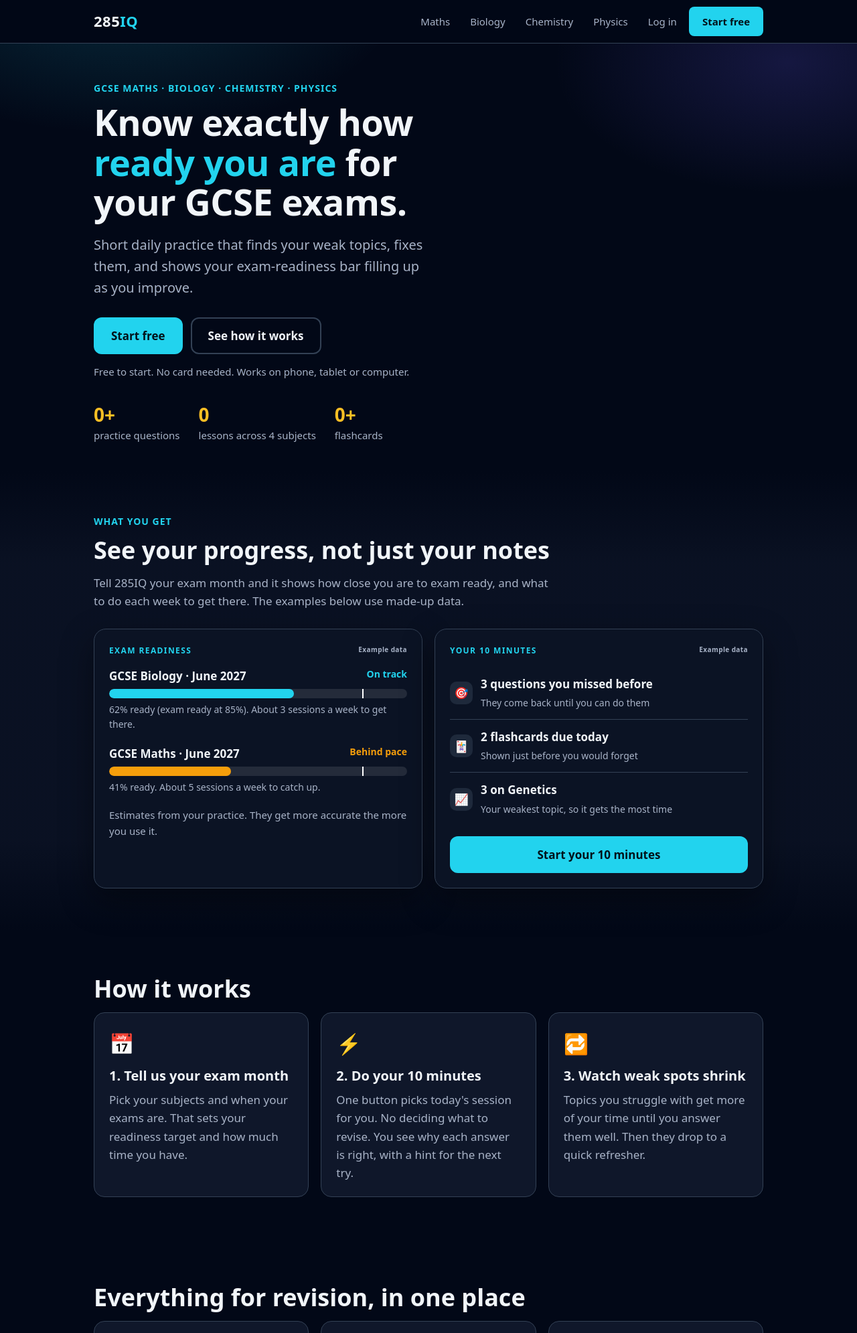
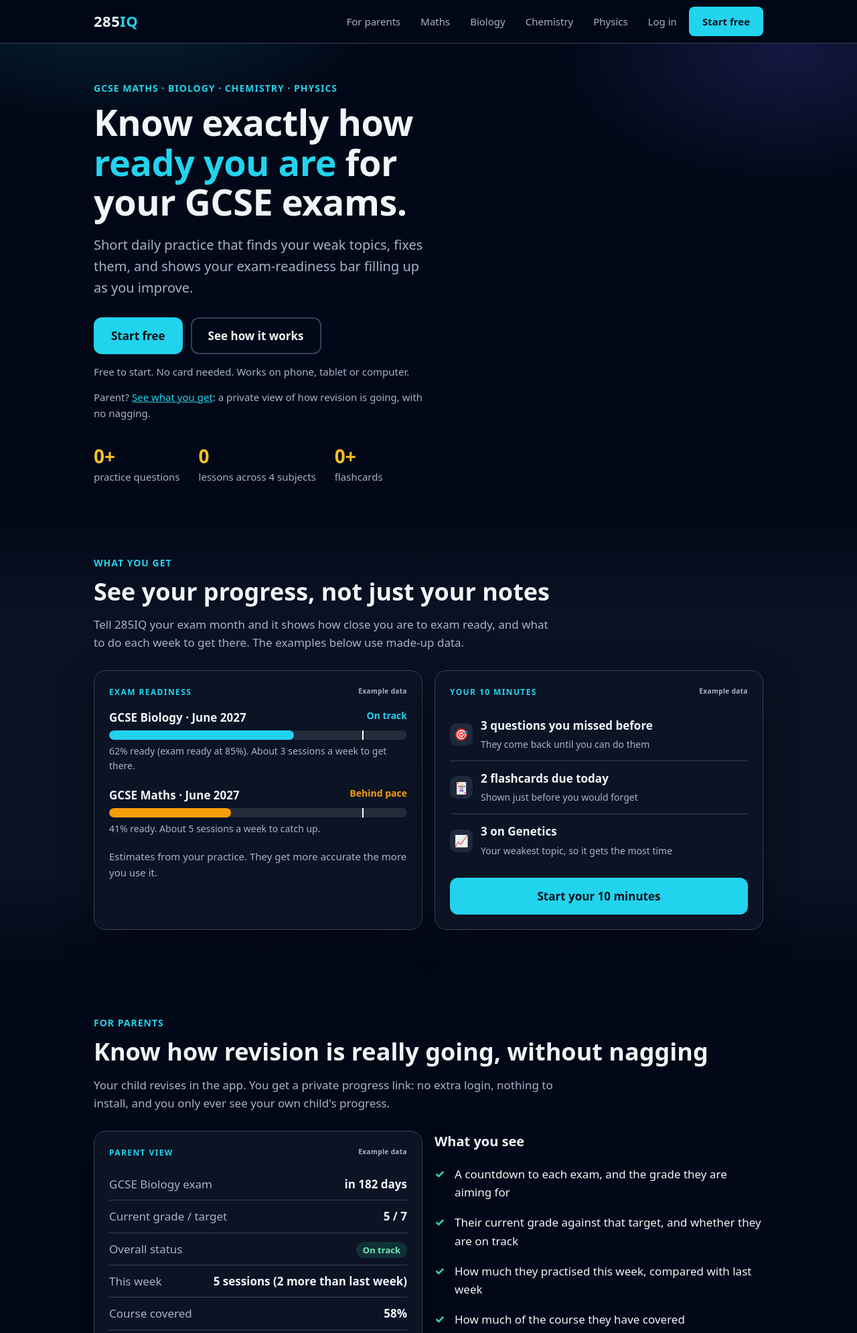
Before and after one commit to zebchoudhry/285iq-learning, a Django app: page / in a window 1280 px wide. Shown: the top 1991 px of the page at 67% size. Run offline with Django 5.2, Linux system fonts and the light colour scheme; data that the repository does not hold is empty.

Commit message:
Landing: parent section and nav link; never show the same question wording twice
Production has the same question copied into several topics (about 3,700 extra
copies). Public samples and the daily session now skip repeated wording.

Co-Authored-By: Claude Sonnet 5.5 <noreply@anthropic.com>

```diff
--- a/04_platform/django_backend/learning/seo_views.py
+++ b/04_platform/django_backend/learning/seo_views.py
@@ -217,14 +217,18 @@ def sample_questions(db_name=None, count=3, seed=None):
             qs = qs.filter(lesson__topic__subject__name=db_name)
         ids = list(qs.values_list("id", flat=True))
         random.Random(seed).shuffle(ids)
-        picked = []
+        picked, seen_texts = [], set()
         for qid in ids[: count * 8]:
             q = Question.objects.select_related("lesson__topic").get(id=qid)
+            key = " ".join(q.question_text.lower().split())
+            if key in seen_texts:  # the same question can exist in more than one topic
+                continue
             options = list(MultipleChoiceOption.objects.filter(question=q).order_by("order"))
             if len(options) != 4 or sum(o.is_correct for o in options) != 1:
                 continue
             if len(q.question_text) > 220 or any(len(o.option_text) > 110 for o in options):
                 continue
+            seen_texts.add(key)
             picked.append({
                 "text": q.question_text,
                 "options": [o.option_text for o in options],
--- a/04_platform/django_backend/templates/site/base_public.html
+++ b/04_platform/django_backend/templates/site/base_public.html
@@ -105,6 +105,7 @@
     <div class="wrap bar">
         <a class="logo" href="/" aria-label="285IQ home">285<span>IQ</span></a>
         <nav class="main" aria-label="Main">
+            <a class="hide-sm" href="/#parents">For parents</a>
             <a class="hide-sm" href="/gcse-maths/">Maths</a>
             <a class="hide-sm" href="/gcse-biology/">Biology</a>
             <a class="hide-sm" href="/gcse-chemistry/">Chemistry</a>
--- a/04_platform/django_backend/templates/site/landing.html
+++ b/04_platform/django_backend/templates/site/landing.html
@@ -38,6 +38,16 @@
     .xpstrip b { display: block; color: var(--gold); font-size: 18px; margin-bottom: 2px; }
     .xpstrip span { color: var(--muted); font-size: 15px; }
 
+    .pv-row { display: flex; justify-content: space-between; gap: 10px; padding: 10px 0; border-bottom: 1px solid var(--border); }
+    .pv-row:last-of-type { border-bottom: 0; }
+    .pv-row span { color: var(--muted); } .pv-row b { text-align: right; }
+    .pill { display: inline-block; padding: 2px 10px; border-radius: 99px; font-size: 13px; font-weight: 700; }
+    .pill.ok { background: rgba(52,211,153,.16); color: #6ee7b7; }
+    .pv-act { margin-top: 14px; padding: 12px 14px; border-radius: 12px; background: rgba(251,191,36,.1); border: 1px solid rgba(251,191,36,.3); }
+    .pv-act b { color: var(--gold); display: block; margin-bottom: 2px; font-size: 14px; }
+    ul.ticks { list-style: none; } ul.ticks li { padding: 9px 0 9px 30px; position: relative; }
+    ul.ticks li::before { content: "✓"; position: absolute; left: 0; top: 8px; color: var(--green); font-weight: 800; }
+
     .step-ic { font-size: 30px; margin-bottom: 8px; }
     .subj { border-top: 3px solid var(--accent, var(--cyan)); }
     .subj .icon { width: 46px; height: 46px; border-radius: 12px; display: grid; place-items: center; font-size: 24px;
@@ -62,6 +72,7 @@
                 <a class="btn btn-ghost" href="#how">See how it works</a>
             </div>
             <p class="note">Free to start. No card needed. Works on phone, tablet or computer.</p>
+            <p class="note">Parent? <a href="#parents">See what you get</a>: a private view of how revision is going, with no nagging.</p>
             <div class="stats" aria-label="What is inside">
                 <div><strong>{{ counts.questions }}+</strong><span>practice questions</span></div>
                 <div><strong>{{ counts.lessons }}</strong><span>lessons across 4 subjects</span></div>
@@ -116,6 +127,37 @@
                     <li><span class="dot" aria-hidden="true">📈</span><div><b>3 on Genetics</b><span>Your weakest topic, so it gets the most time</span></div></li>
                 </ul>
                 <a class="btn btn-primary" href="/register/">Start your 10 minutes</a>
+            </div>
+        </div>
+    </div>
+</section>
+
+<section id="parents">
+    <div class="wrap">
+        <p class="eyebrow">For parents</p>
+        <h2>Know how revision is really going, without nagging</h2>
+        <p class="muted" style="max-width:700px;margin-bottom:28px">Your child revises in the app. You get a private progress link: no extra login, nothing to install, and you only ever see your own child's progress.</p>
+        <div class="grid g2" style="align-items:start">
+            <div class="mock reveal" aria-label="Example parent view">
+                <div class="mock-label">Parent view <small>Example data</small></div>
+                <div class="pv-row"><span>GCSE Biology exam</span><b>in 182 days</b></div>
+                <div class="pv-row"><span>Current grade / target</span><b>5 / 7</b></div>
+                <div class="pv-row"><span>Overall status</span><b><span class="pill ok">On track</span></b></div>
+                <div class="pv-row"><span>This week</span><b>5 sessions (2 more than last week)</b></div>
+                <div class="pv-row"><span>Course covered</span><b>58%</b></div>
+                <div class="pv-act"><b>Parent actions this week</b>Ask them to explain ratio to you. It is their weakest topic right now.</div>
+            </div>
+            <div class="reveal">
+                <h3 style="margin-bottom:10px">What you see</h3>
+                <ul class="ticks">
+                    <li>A countdown to each exam, and the grade they are aiming for</li>
+                    <li>Their current grade against that target, and whether they are on track</li>
+                    <li>How much they practised this week, compared with last week</li>
+                    <li>How much of the course they have covered</li>
+                    <li>One or two simple things you can do this week to help</li>
+                </ul>
+                <p class="muted" style="margin-top:14px">Built around retrieval practice and spacing, two of the best-evidenced ways to learn: your child is tested on what they know, and mistakes come back until they are fixed.</p>
+                <div class="cta-row"><a class="btn btn-primary" href="/register/">Start free for your child</a></div>
             </div>
         </div>
     </div>
@@ -187,23 +229,6 @@
     </div>
 </section>
 
-<section>
-    <div class="wrap">
-        <div class="grid g2" style="align-items:center">
-            <div class="reveal">
-                <p class="eyebrow">For parents</p>
-                <h2>See how revision is really going</h2>
-                <p class="muted">Each student gets a private progress link for a parent. It shows how they are doing in each topic, how often they have practised this week, and where the gaps are, with no extra login to remember.</p>
-                <p class="note">You only ever see your own child's progress.</p>
-            </div>
-            <div class="card reveal">
-                <h3>Why practice works</h3>
-                <p class="muted">Two of the best-evidenced ways to learn are pulling information out of your memory and spacing it out over time. 285IQ is built around both: questions after every lesson, and mistakes and flashcards that return at the right moment.</p>
-            </div>
-        </div>
-    </div>
-</section>
-
 <section id="faq">
     <div class="wrap">
         <h2>Questions</h2>
```
Also changed, not shown: 04_platform/django_backend/learning/services/daily_session.py (+11 -0 lines), 04_platform/django_backend/learning/services/tests/test_daily_session.py (+12 -0 lines), 04_platform/django_backend/learning/services/tests/test_public_seo.py (+17 -0 lines).
